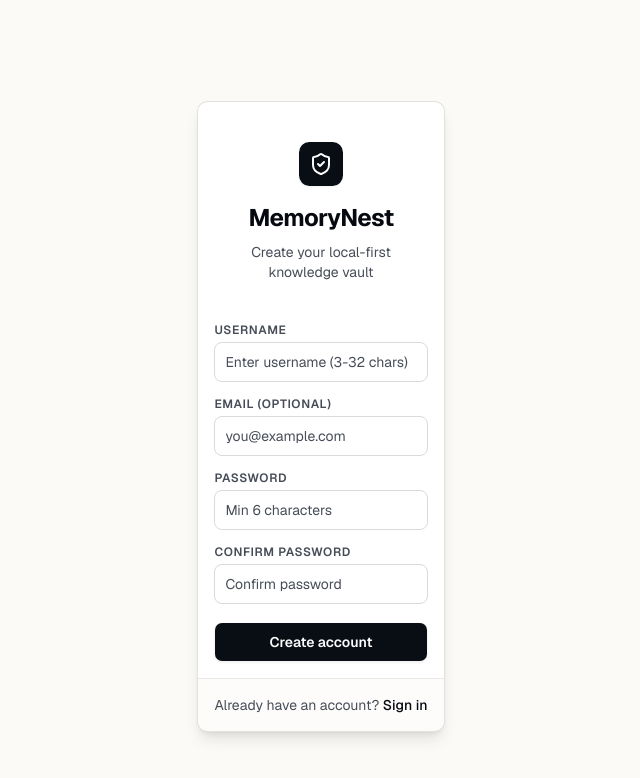
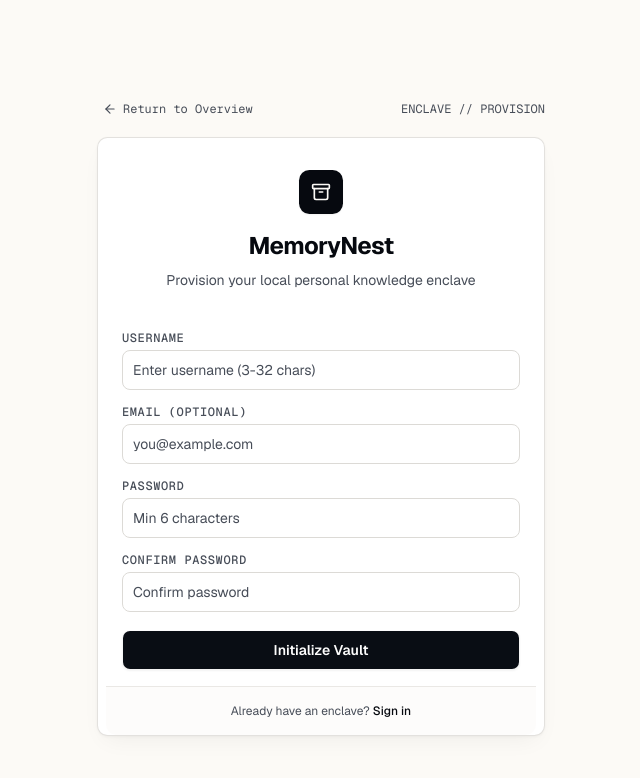
Before and after one commit to Shreesh-o/MemoryNest, a Next.js app in the folder web/: page /register in a window 1280 px wide. Shown: the top 778 px of the page, without its empty margins (319-959 px from the left). Built offline with nearby package versions, Linux system fonts and the light colour scheme; no server answers.

Commit message:
style(phase-5): restyle login and register pages with archival aesthetic while strictly preserving auth handlers and redirect logic

```diff
--- a/web/src/app/(auth)/login/page.tsx
+++ b/web/src/app/(auth)/login/page.tsx
@@ -10,7 +10,7 @@ import { Button } from "@/components/ui/button"
 import { Input } from "@/components/ui/input"
 import { Label } from "@/components/ui/label"
 import { Card, CardHeader, CardTitle, CardDescription, CardContent, CardFooter } from "@/components/ui/card"
-import { ShieldCheckIcon, AlertCircleIcon, Loader2Icon } from "lucide-react"
+import { Archive, AlertCircleIcon, Loader2Icon, ArrowLeft } from "lucide-react"
 
 export const dynamic = "force-dynamic"
 
@@ -57,32 +57,36 @@ export default function LoginPage() {
   }
 
   return (
-    <div className="relative min-h-screen flex items-center justify-center bg-background px-4 py-12 selection:bg-primary/20">
-      {/* Subtle decorative background blur */}
-      <div
-        aria-hidden="true"
-        className="pointer-events-none absolute inset-0 -z-10 flex items-center justify-center overflow-hidden"
-      >
-        <div className="size-[28rem] rounded-full bg-primary/5 blur-3xl" />
+    <div className="relative min-h-screen w-full flex flex-col items-center justify-center bg-background px-4 py-12 selection:bg-primary/15 selection:text-foreground">
+      {/* Back to Home Link */}
+      <div className="w-full max-w-md mb-4 flex justify-between items-center text-xs font-mono text-muted-foreground">
+        <Link
+          href="/"
+          className="inline-flex items-center gap-1.5 hover:text-foreground transition-colors focus-visible:outline-none focus-visible:ring-2 focus-visible:ring-ring rounded px-1.5 py-1"
+        >
+          <ArrowLeft className="size-3.5" aria-hidden="true" />
+          <span>Return to Overview</span>
+        </Link>
+        <span>ENCLAVE // AUTH_GATE</span>
       </div>
 
-      <Card className="w-full max-w-md border border-border/80 shadow-lg dark:shadow-2xl">
+      <Card className="w-full max-w-md border border-border/80 bg-card p-2 shadow-sm paper-folio text-card-foreground">
         <CardHeader className="text-center pb-4 pt-6">
-          <div className="mx-auto mb-3 flex size-11 items-center justify-center rounded-xl bg-primary text-primary-foreground shadow-xs">
-            <ShieldCheckIcon className="size-6" />
+          <div className="mx-auto mb-3 flex size-11 items-center justify-center rounded-xl bg-foreground text-background shadow-xs">
+            <Archive className="size-5" aria-hidden="true" />
           </div>
           <CardTitle className="font-heading text-2xl font-bold tracking-tight text-foreground">
             MemoryNest
           </CardTitle>
-          <CardDescription className="text-sm text-muted-foreground mt-1">
-            Sign in to your private knowledge vault
+          <CardDescription className="text-xs sm:text-sm text-muted-foreground mt-1 font-sans">
+            Sign in to access your local personal knowledge vault
           </CardDescription>
         </CardHeader>
 
         <CardContent className="pt-2">
           <form onSubmit={handleSubmit} className="space-y-4">
             <div className="space-y-1.5">
-              <Label htmlFor="username" className="text-xs font-semibold uppercase tracking-wider text-muted-foreground">
+              <Label htmlFor="username" className="text-xs font-mono font-medium uppercase tracking-wider text-muted-foreground">
                 Username
               </Label>
               <Input
@@ -95,12 +99,12 @@ export default function LoginPage() {
                 placeholder="Enter your username"
                 required
                 disabled={isLoading}
-                className="h-10 text-sm"
+                className="h-10 text-sm font-sans rounded-lg border-border"
               />
             </div>
 
             <div className="space-y-1.5">
-              <Label htmlFor="password" className="text-xs font-semibold uppercase tracking-wider text-muted-foreground">
+              <Label htmlFor="password" className="text-xs font-mono font-medium uppercase tracking-wider text-muted-foreground">
                 Password
               </Label>
               <Input
@@ -114,7 +118,7 @@ export default function LoginPage() {
                 required
                 minLength={6}
                 disabled={isLoading}
-                className="h-10 text-sm"
+                className="h-10 text-sm font-sans rounded-lg border-border"
               />
             </div>
 
@@ -123,20 +127,20 @@ export default function LoginPage() {
                 className="flex items-center gap-2 rounded-lg border border-destructive/20 bg-destructive/10 p-2.5 text-xs font-medium text-destructive animate-in fade-in"
                 role="alert"
               >
-                <AlertCircleIcon className="size-4 shrink-0" />
+                <AlertCircleIcon className="size-4 shrink-0" aria-hidden="true" />
                 <span>{error}</span>
               </div>
             )}
 
             <Button
               type="submit"
-              className="w-full h-10 font-semibold shadow-xs transition-all hover:shadow cursor-pointer"
+              className="w-full h-10 font-semibold shadow-xs transition-all cursor-pointer rounded-lg"
               disabled={isLoading}
             >
               {isLoading ? (
                 <>
-                  <Loader2Icon className="size-4 mr-2 animate-spin" />
-                  Signing in...
+                  <Loader2Icon className="size-4 mr-2 animate-spin" aria-hidden="true" />
+                  <span>Authenticating...</span>
                 </>
               ) : (
                 "Sign in"
@@ -145,14 +149,14 @@ export default function LoginPage() {
           </form>
         </CardContent>
 
-        <CardFooter className="flex justify-center border-t border-border/60 bg-muted/20 py-4">
-          <p className="text-sm text-muted-foreground">
+        <CardFooter className="flex justify-center border-t border-border/60 bg-muted/20 py-4 rounded-b-xl">
+          <p className="text-xs text-muted-foreground font-sans">
             Don&apos;t have an account?{" "}
             <Link
               href="/register"
               className="font-medium text-foreground underline-offset-4 hover:underline hover:text-primary transition-colors"
             >
-              Sign up
+              Initialize Vault
             </Link>
           </p>
         </CardFooter>
--- a/web/src/app/(auth)/register/page.tsx
+++ b/web/src/app/(auth)/register/page.tsx
@@ -10,7 +10,7 @@ import { Button } from "@/components/ui/button"
 import { Input } from "@/components/ui/input"
 import { Label } from "@/components/ui/label"
 import { Card, CardHeader, CardTitle, CardDescription, CardContent, CardFooter } from "@/components/ui/card"
-import { ShieldCheckIcon, AlertCircleIcon, Loader2Icon } from "lucide-react"
+import { Archive, AlertCircleIcon, Loader2Icon, ArrowLeft } from "lucide-react"
 
 export const dynamic = "force-dynamic"
 
@@ -68,32 +68,36 @@ export default function RegisterPage() {
   }
 
   return (
-    <div className="relative min-h-screen flex items-center justify-center bg-background px-4 py-12 selection:bg-primary/20">
-      {/* Decorative ambient gradient */}
-      <div
-        aria-hidden="true"
-        className="pointer-events-none absolute inset-0 -z-10 flex items-center justify-center overflow-hidden"
-      >
-        <div className="size-[28rem] rounded-full bg-primary/5 blur-3xl" />
+    <div className="relative min-h-screen w-full flex flex-col items-center justify-center bg-background px-4 py-12 selection:bg-primary/15 selection:text-foreground">
+      {/* Back to Home Link */}
+      <div className="w-full max-w-md mb-4 flex justify-between items-center text-xs font-mono text-muted-foreground">
+        <Link
+          href="/"
+          className="inline-flex items-center gap-1.5 hover:text-foreground transition-colors focus-visible:outline-none focus-visible:ring-2 focus-visible:ring-ring rounded px-1.5 py-1"
+        >
+          <ArrowLeft className="size-3.5" aria-hidden="true" />
+          <span>Return to Overview</span>
+        </Link>
+        <span>ENCLAVE // PROVISION</span>
       </div>
 
-      <Card className="w-full max-w-md border border-border/80 shadow-lg dark:shadow-2xl">
+      <Card className="w-full max-w-md border border-border/80 bg-card p-2 shadow-sm paper-folio text-card-foreground">
         <CardHeader className="text-center pb-4 pt-6">
-          <div className="mx-auto mb-3 flex size-11 items-center justify-center rounded-xl bg-primary text-primary-foreground shadow-xs">
-            <ShieldCheckIcon className="size-6" />
+          <div className="mx-auto mb-3 flex size-11 items-center justify-center rounded-xl bg-foreground text-background shadow-xs">
+            <Archive className="size-5" aria-hidden="true" />
           </div>
           <CardTitle className="font-heading text-2xl font-bold tracking-tight text-foreground">
             MemoryNest
           </CardTitle>
-          <CardDescription className="text-sm text-muted-foreground mt-1">
-            Create your local-first knowledge vault
+          <CardDescription className="text-xs sm:text-sm text-muted-foreground mt-1 font-sans">
+            Provision your local personal knowledge enclave
           </CardDescription>
         </CardHeader>
 
         <CardContent className="pt-2">
           <form onSubmit={handleSubmit} className="space-y-3.5">
             <div className="space-y-1">
-              <Label htmlFor="username" className="text-xs font-semibold uppercase tracking-wider text-muted-foreground">
+              <Label htmlFor="username" className="text-xs font-mono font-medium uppercase tracking-wider text-muted-foreground">
                 Username
               </Label>
               <Input
@@ -108,12 +112,12 @@ export default function RegisterPage() {
                 minLength={3}
                 maxLength={32}
                 disabled={isLoading}
-                className="h-10 text-sm"
+                className="h-10 text-sm font-sans rounded-lg border-border"
               />
             </div>
 
             <div className="space-y-1">
-              <Label htmlFor="email" className="text-xs font-semibold uppercase tracking-wider text-muted-foreground">
+              <Label htmlFor="email" className="text-xs font-mono font-medium uppercase tracking-wider text-muted-foreground">
                 Email (optional)
               </Label>
               <Input
@@ -125,12 +129,12 @@ export default function RegisterPage() {
                 onChange={(e) => setEmail(e.target.value)}
                 placeholder="you@example.com"
                 disabled={isLoading}
-                className="h-10 text-sm"
+                className="h-10 text-sm font-sans rounded-lg border-border"
               />
             </div>
 
             <div className="space-y-1">
-              <Label htmlFor="password" className="text-xs font-semibold uppercase tracking-wider text-muted-foreground">
+              <Label htmlFor="password" className="text-xs font-mono font-medium uppercase tracking-wider text-muted-foreground">
                 Password
               </Label>
               <Input
@@ -144,12 +148,12 @@ export default function RegisterPage() {
                 required
                 minLength={6}
                 disabled={isLoading}
-                className="h-10 text-sm"
+                className="h-10 text-sm font-sans rounded-lg border-border"
               />
             </div>
 
             <div className="space-y-1">
-              <Label htmlFor="confirmPassword" className="text-xs font-semibold uppercase tracking-wider text-muted-foreground">
+              <Label htmlFor="confirmPassword" className="text-xs font-mono font-medium uppercase tracking-wider text-muted-foreground">
                 Confirm Password
               </Label>
               <Input
@@ -162,7 +166,7 @@ export default function RegisterPage() {
                 placeholder="Confirm password"
                 required
                 disabled={isLoading}
-                className="h-10 text-sm"
+                className="h-10 text-sm font-sans rounded-lg border-border"
               />
             </div>
 
@@ -171,31 +175,31 @@ export default function RegisterPage() {
                 className="flex items-center gap-2 rounded-lg border border-destructive/20 bg-destructive/10 p-2.5 text-xs font-medium text-destructive animate-in fade-in"
                 role="alert"
               >
-                <AlertCircleIcon className="size-4 shrink-0" />
+                <AlertCircleIcon className="size-4 shrink-0" aria-hidden="true" />
                 <span>{error}</span>
               </div>
             )}
 
             <Button
               type="submit"
-              className="w-full h-10 font-semibold shadow-xs transition-all hover:shadow cursor-pointer mt-1"
+              className="w-full h-10 font-semibold shadow-xs transition-all cursor-pointer mt-1 rounded-lg"
               disabled={isLoading}
             >
               {isLoading ? (
                 <>
-                  <Loader2Icon className="size-4 mr-2 animate-spin" />
-                  Creating account...
+                  <Loader2Icon className="size-4 mr-2 animate-spin" aria-hidden="true" />
+                  <span>Provisioning enclave...</span>
                 </>
               ) : (
-                "Create account"
+                "Initialize Vault"
               )}
             </Button>
           </form>
         </CardContent>
 
-        <CardFooter className="flex justify-center border-t border-border/60 bg-muted/20 py-4">
-          <p className="text-sm text-muted-foreground">
-            Already have an account?{" "}
+        <CardFooter className="flex justify-center border-t border-border/60 bg-muted/20 py-4 rounded-b-xl">
+          <p className="text-xs text-muted-foreground font-sans">
+            Already have an enclave?{" "}
             <Link
               href="/login"
               className="font-medium text-foreground underline-offset-4 hover:underline hover:text-primary transition-colors"
```
